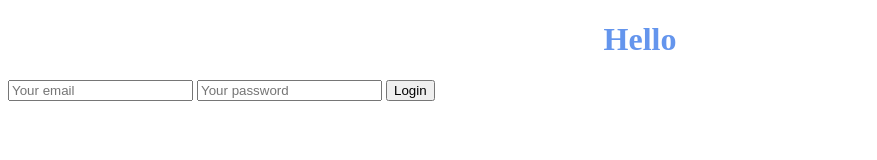
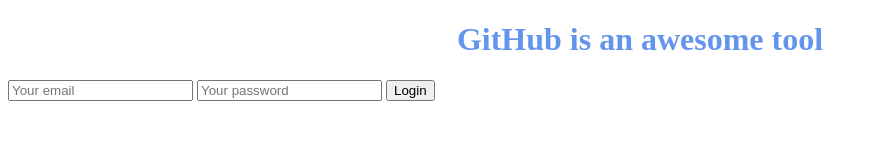
Before and after one commit to LanaStadnyk/SheCodes-Plus-Week6, a plain HTML site: page index.html in a window 1280 px wide. Shown: the whole page, without its empty margins (0-877 px from the left). Drawn offline with Linux system fonts and the light colour scheme.

Commit message:
Changed the copy of the website

```diff
--- a/index.html
+++ b/index.html
@@ -4,12 +4,12 @@
     <meta charset="UTF-8">
     <meta http-equiv="X-UA-Compatible" content="IE=edge">
     <meta name="viewport" content="width=device-width, initial-scale=1.0">
-    <title>Document</title>
+    <title>GitHub Repo Example</title>
     <link rel="stylesheet" href="styles.css">
 </head>
 <body>
     <h1>
-        Hello
+        GitHub is an awesome tool
     </h1>
 
     <form>
```
